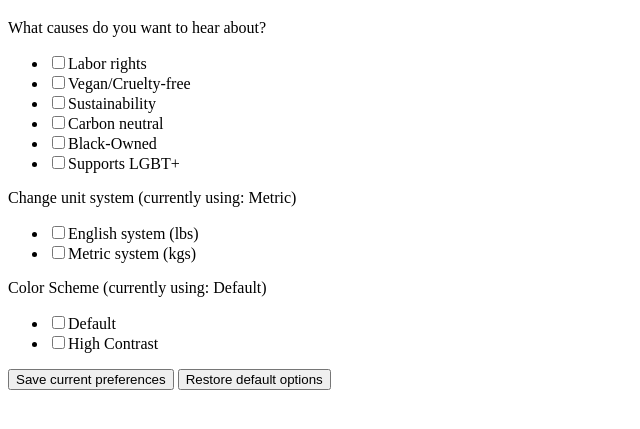
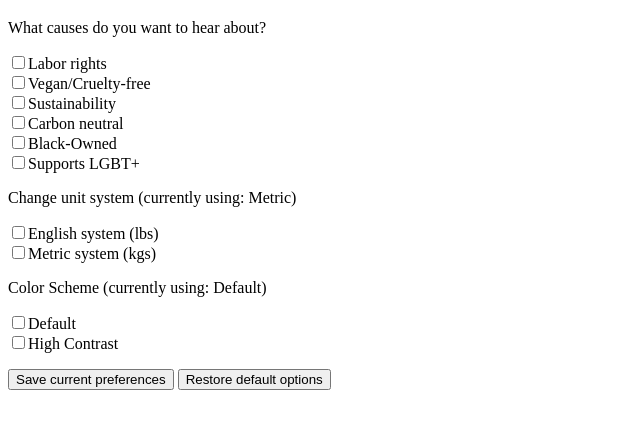
Before and after one commit to khuranaradhika/disect, a browser extension: page options/options.html in a window 1280 px wide. Shown: the part 61-490 px from the top of the page, without its empty margins (0-640 px from the left). Drawn offline with Linux system fonts and the light colour scheme.

Commit message:
added css

```diff
--- a/options/options.css
+++ b/options/options.css
@@ -0,0 +1,4 @@
+ul.no-bullets {
+  list-style-type: none; /* Remove bullets */
+  padding: 0; /* Remove padding */
+}
--- a/options/options.html
+++ b/options/options.html
@@ -3,13 +3,14 @@
 
 <head>
     <title>Di$ect Preferences Page</title>
+    <link rel="stylesheet" href="./options.css">
 </head>
 
 <body>
     <h1>Di$ect Preferences Page</h1>
     <form action="">
         <label for="options-causes">What causes do you want to hear about?</label>
-        <ul>
+        <ul class="no-bullets">
             <li><input type="checkbox" id="options-causes" name="options-causes">Labor rights</li>
             <li><input type="checkbox" id="options-causes" name="options-causes">Vegan/Cruelty-free</li>
             <li><input type="checkbox" id="options-causes" name="options-causes">Sustainability</li>
@@ -19,13 +20,13 @@
         </ul>
 
         <label for="options-units-system">Change unit system (currently using: Metric)</label>
-        <ul>
+        <ul class="no-bullets">
             <li><input type="checkbox" id="options-units-system" name="options-units-system">English system (lbs)</li>
             <li><input type="checkbox" id="options-units-system" name="options-units-system">Metric system (kgs)</li>
         </ul>
 
         <label for="options-colors">Color Scheme (currently using: Default)</label>
-        <ul>
+        <ul class="no-bullets">
             <li><input type="checkbox" id="options-colors" name="options-colors">Default</li>
             <li><input type="checkbox" id="options-colors" name="options-colors">High Contrast</li>
         </ul>
```
Also changed, not shown: popup/popup.html (+1 -0 lines).
